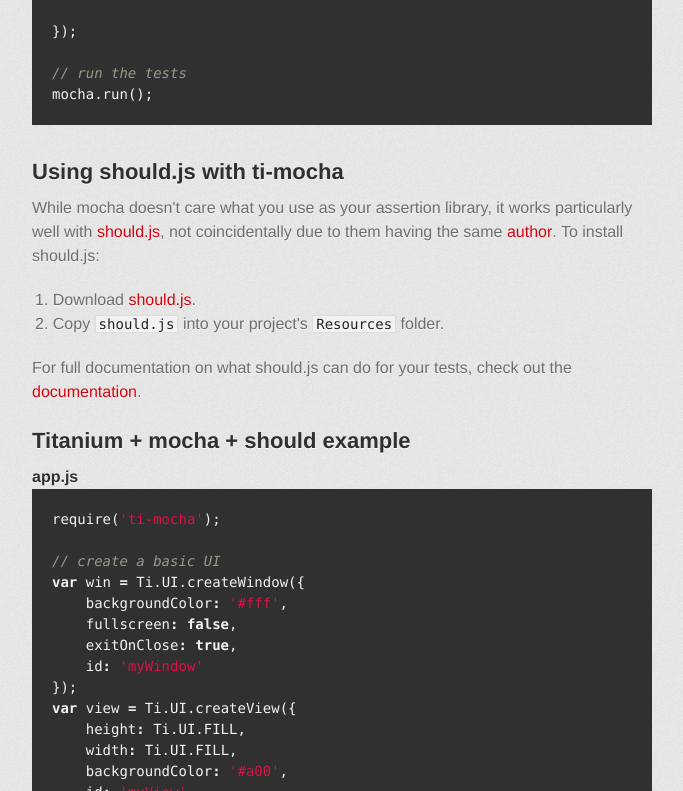
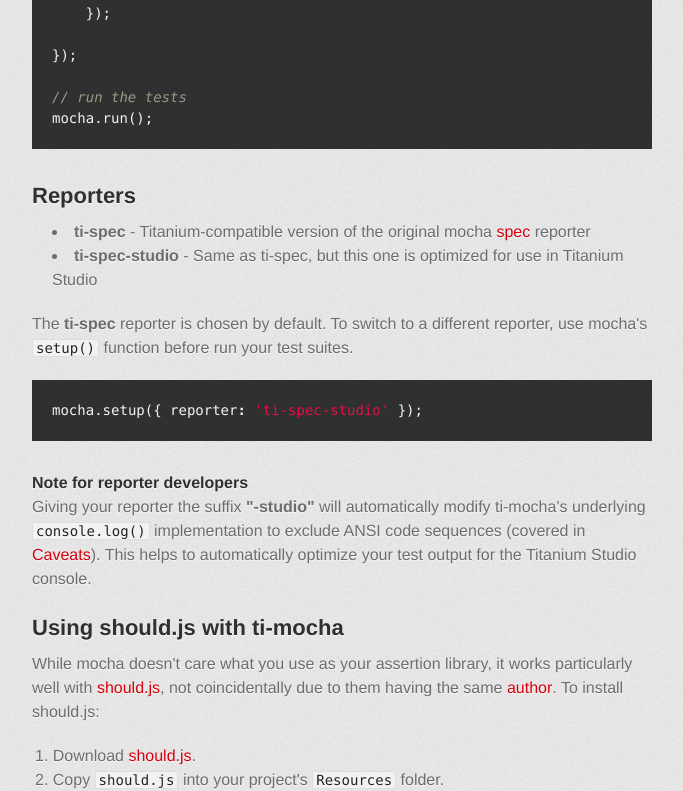
Before and after one commit to tonylukasavage/ti-mocha, a plain HTML site: page index.html in a window 1280 px wide. Shown: the part 1226-2017 px from the top of the page, without its empty margins (298-981 px from the left). Drawn offline with Linux system fonts and the light colour scheme; a web font is replaced by a local one.

```diff
--- a/index.html
+++ b/index.html
@@ -37,6 +37,7 @@
 <ul>
 <li><a href="#installation">Installation</a></li>
 <li><a href="#basic-usage">Basic Usage</a></li>
+<li><a href="#reporters">Reporters</a></li>
 <li><a href="#using-shouldjs-with-ti-mocha">Using should.js with ti-mocha</a></li>
 <li><a href="#titanium--mocha--should-example">Titanium + mocha + should example</a></li>
 <li><a href="#tips">Tips</a></li>
@@ -82,6 +83,24 @@
 <span class="c1">// run the tests</span>
 <span class="nx">mocha</span><span class="p">.</span><span class="nx">run</span><span class="p">();</span>
 </pre></div>
+
+<h2>
+<a name="reporters" class="anchor" href="#reporters"><span class="octicon octicon-link"></span></a>Reporters</h2>
+
+<ul>
+<li>
+<strong>ti-spec</strong> - Titanium-compatible version of the original mocha <a href="http://visionmedia.github.io/mocha/#reporters">spec</a> reporter</li>
+<li>
+<strong>ti-spec-studio</strong> - Same as ti-spec, but this one is optimized for use in Titanium Studio</li>
+</ul><p>The <strong>ti-spec</strong> reporter is chosen by default. To switch to a different reporter, use mocha's <code>setup()</code> function before run your test suites.</p>
+
+<div class="highlight highlight-javascript"><pre><span class="nx">mocha</span><span class="p">.</span><span class="nx">setup</span><span class="p">({</span> <span class="nx">reporter</span><span class="o">:</span> <span class="s1">'ti-spec-studio'</span> <span class="p">});</span>
+</pre></div>
+
+<h4>
+<a name="note-for-reporter-developers" class="anchor" href="#note-for-reporter-developers"><span class="octicon octicon-link"></span></a>Note for reporter developers</h4>
+
+<p>Giving your reporter the suffix <strong>"-studio"</strong> will automatically modify ti-mocha's underlying <code>console.log()</code> implementation to exclude ANSI code sequences (covered in <a href="#caveats">Caveats</a>). This helps to automatically optimize your test output for the Titanium Studio console. </p>
 
 <h2>
 <a name="using-shouldjs-with-ti-mocha" class="anchor" href="#using-shouldjs-with-ti-mocha"><span class="octicon octicon-link"></span></a>Using should.js with ti-mocha</h2>
```
Also changed, not shown: params.json (+1 -1 lines).
